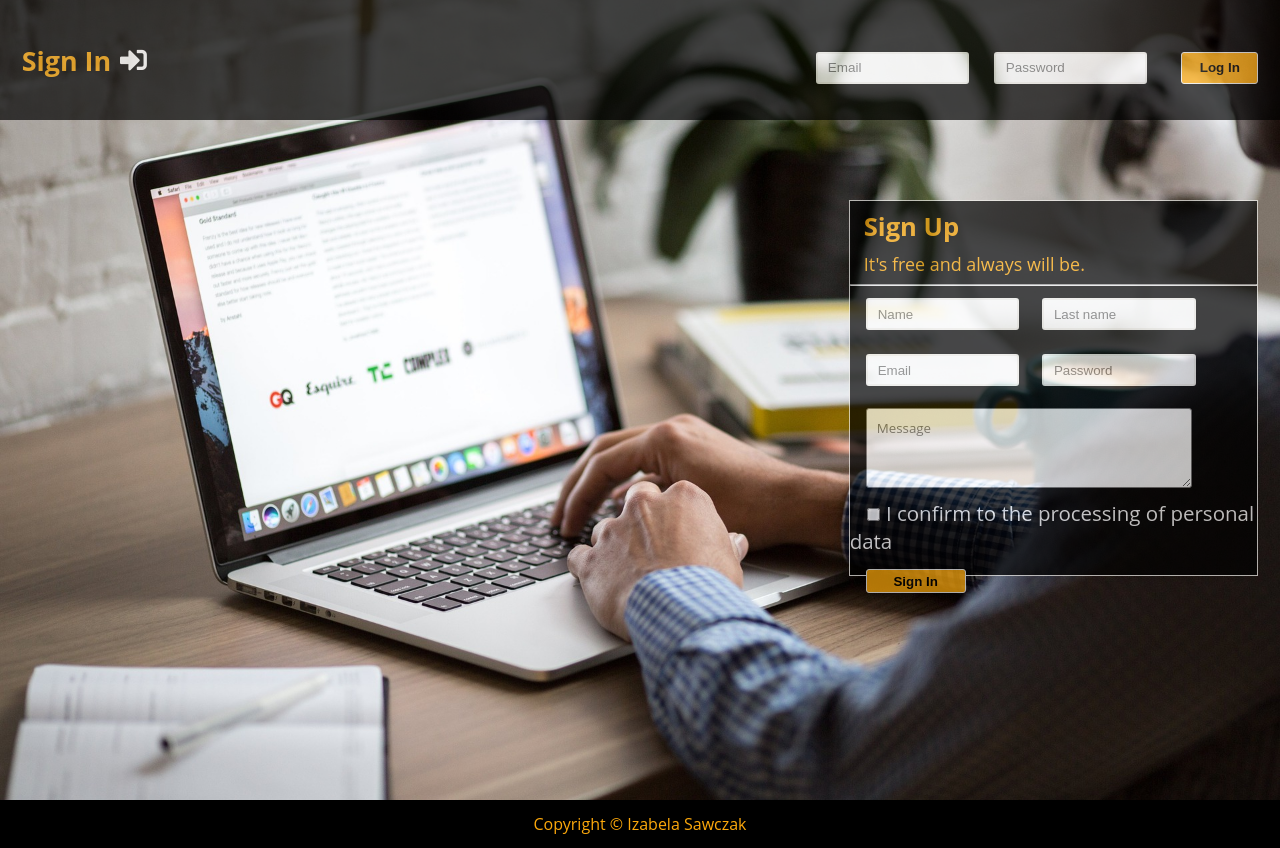
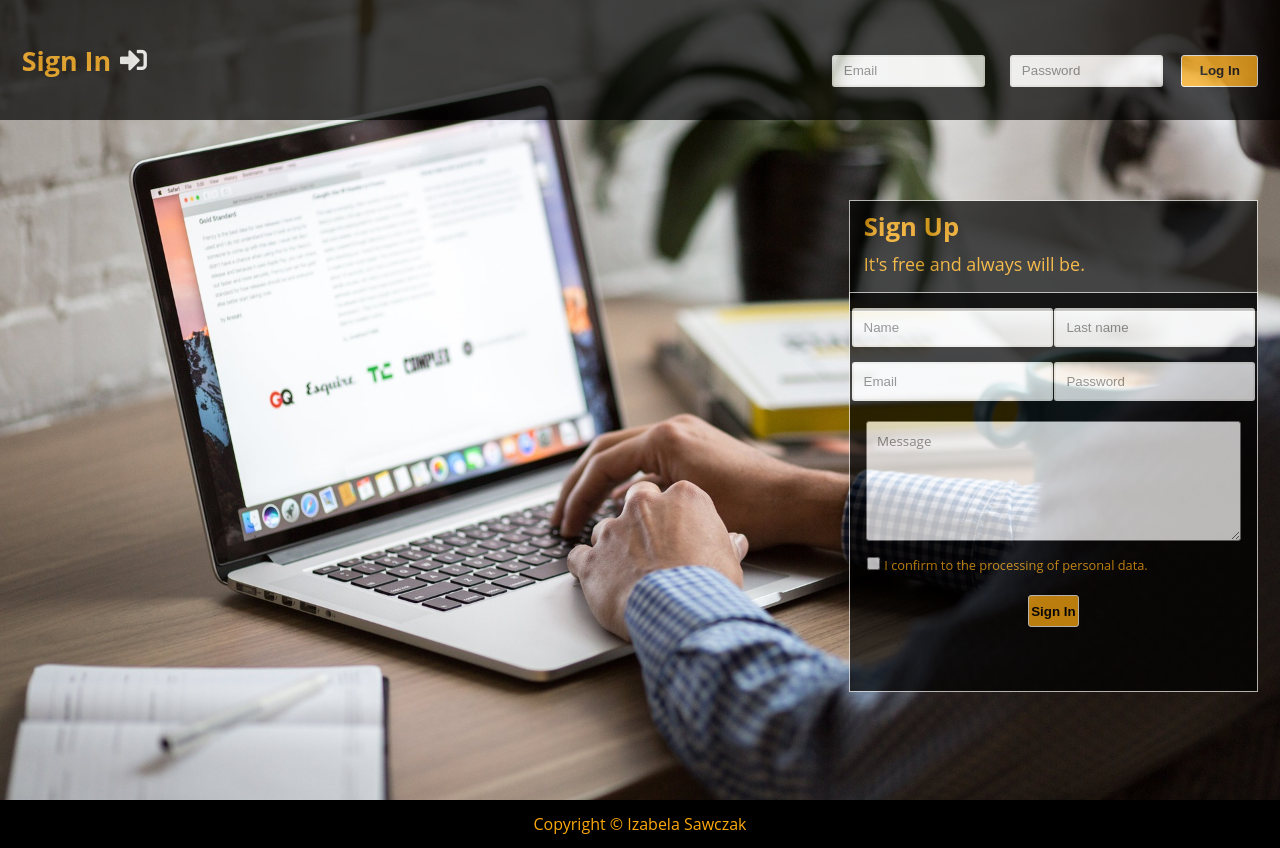
Before and after one commit to sawczak/registration-form, a plain HTML site: page index.html in a window 1280 px wide. Drawn offline with Linux system fonts and the light colour scheme.

Commit message:
change form

```diff
--- a/css/style.css
+++ b/css/style.css
@@ -12,13 +12,14 @@ body {
 
 
 
+
+
 .main-header {
     background-image: url("../img/header.jpg");
     width: 100vw;
     height: 100vh;
     background-size: cover;
     background-position: center;
-
 }
 
 
@@ -47,32 +48,23 @@ body {
 }
 
 
-/* .main-header-content hr {
-    height: .3vh;
-    width: 100vw;
-    background-color: #ffffff;
-    margin-bottom: -12px;
-} */
-
-
-#logIn {
+.main-header-content form {
     position: fixed;
     right: 1.7vw;
 }
 
 
-#logIn form input[type="email"], #logIn form input[type="text"] {
+.main-header-content form input[type="email"], .main-header-content form input[type="text"] {
     border-radius: 3px;
     border: 2px solid #f2f1ed;
     width: 12vw;
     height: 4vh;
     margin: .5vw;
-    font-size: 0.3em;
     padding: 10px;
 }
 
 
-#logIn .btn[type="submit"] {
+.main-header-content form .btn[type="submit"] {
     width: 6vw;
     height: 4vh;
     border-radius: 3px;
@@ -87,17 +79,24 @@ body {
 
 
 
+.container {
+    height: 14vh;
+    top: 25vh;
+    font-size: 2vw;
+}
 
-.container {
+.container, .registration-form {
     width: 32vw;
-    height: 47vh;
     background-color: #000000;
     opacity: .7;
     border: 1px solid #f2f1ed;
-    position: fixed;
+    position: absolute;
     right: 1.7vw;
-    top: 25vh;
-    font-size: 2vw;
+}
+
+.container h2, p {
+    color: #fca80b;
+    margin: 1vh 1.1vw;
 }
 
 .container h2 {
@@ -108,64 +107,70 @@ body {
     font-size: .7em;
 }
 
-.container h2, p {
-    color: #fca80b;
-    margin: 1vh 1.1vw;
+
+.registration-form {
+    height: 50vh;
+    top: 36.5vh;
+    font-size: 1vw;
 }
 
-/* .container hr {
-    height: 1px;
-    margin-bottom: 10px;
-} */
 
-.container form input[type="text"], .container form input[type="email"] {
+.registration-form form {
+    max-width: 100%;
+	margin: 15px auto 15px auto;
+    display: flex;
+    flex-direction: row;
+    flex-wrap: wrap;
+    justify-content: space-evenly;
+}
+
+.registration-form form input:not([type="submit"]) {
+    flex-basis: 40%;
+    margin-bottom: 15px;
     border-radius: 3px;
     border: 2px solid #f2f1ed;
-    margin-left: 16px;
-    /* margin-right: 10px; */
-    margin-top: 12px;
-    margin-bottom: 12px;
-    width: 12vw;
-    height: 4vh;
     padding: 10px;
 }
 
 
-.container form textarea {
+
+.registration-form form textarea {
+    flex-basis: 92%;
+    height: 15vh;
     border-radius: 3px;
-    margin-left: 16px;
-    margin-top: 10px;
-    height: 10vh;
-    width: 25.5vw;
+    margin: 5px auto 15px auto;
+    display: flex;
+    flex-direction: row;
     overflow: hidden;
     font-family: 'Open Sans', sans-serif;
     padding: 10px;
-}
 
-form input[type="checkbox"] {
-    width: 15px;
-    margin-top: 12px;
-    margin-left: 16px;
-}
-
-form label[for="agreement"] {
-    font-size: .8em;
-    display: inline-block;
 }
 
 
-form input[type="submit"] {
-    width: 100px;
-    height: 24px;
+
+.registration-form form label {
+    color: #fca80b;
+    padding: 0;
+    width: 100%;
+    flex-basis: 92%;
+    margin-bottom: 10px;
+}
+
+.registration-form form input[type="checkbox"] {
+    width: 15px;
+}
+
+
+
+ .registration-form form input[type="submit"] {
+    width: 4vw;
+    height: 4vh;
+    border-radius: 3px;
     background-color: #fca80b;
     border: 1px solid #f2f1ed;
     font-weight: bold;
-    margin-left: 16px;
-    margin-top: 12px;
-    margin-bottom: 12px;
-    border-radius: 3px;
 }
-
 
 
 
--- a/index.html
+++ b/index.html
@@ -16,37 +16,33 @@
         <div class="main-header-content">
             <h1>Sign In</h1>
             <i class="fas fa-sign-in-alt"></i>
-                <div id="logIn">
             <form action="#">
                 <input type="email" class="email" placeholder="Email">
                 <input type="text" class="password" placeholder="Password">
                 <input type="submit" class="btn" value="Log In">
             </form>
         </div>
-            <!-- <hr> -->
-        </div>
 
 
-        <section id="registration-form">
+        <!-- <section class="registration-form"> -->
         <div class="container">
             <h2>Sign Up</h2>
             <p>It's free and always will be.</p>
-                <hr>
+        </div>
         <div class="registration-form">
             <form action="https://formspree.io/izabela.ziemba@gmail.com" method="POST">
                 <input type="text" name="name" placeholder="Name">
                 <input type="text" name="lastname" placeholder="Last name">
-                        <br>
                 <input type="email" name="_replyto" placeholder="Email">
                 <input type="text" placeholder="Password">
+
                 <textarea name="message" class="message" placeholder="Message"></textarea>
                 <label for="agreement"><input type="checkbox" class="agreement" name="agreement"> I confirm to
-                            the processing of personal data</label>
+                    the processing of personal data.</label>
                 <input type="submit" class="btn" value="Sign In">
             </form>
         </div>
-            </div>
-        </section>
+        <!-- </section> -->
     </header>
 
 
```
Lines whose indentation alone changed are shown as unchanged.
